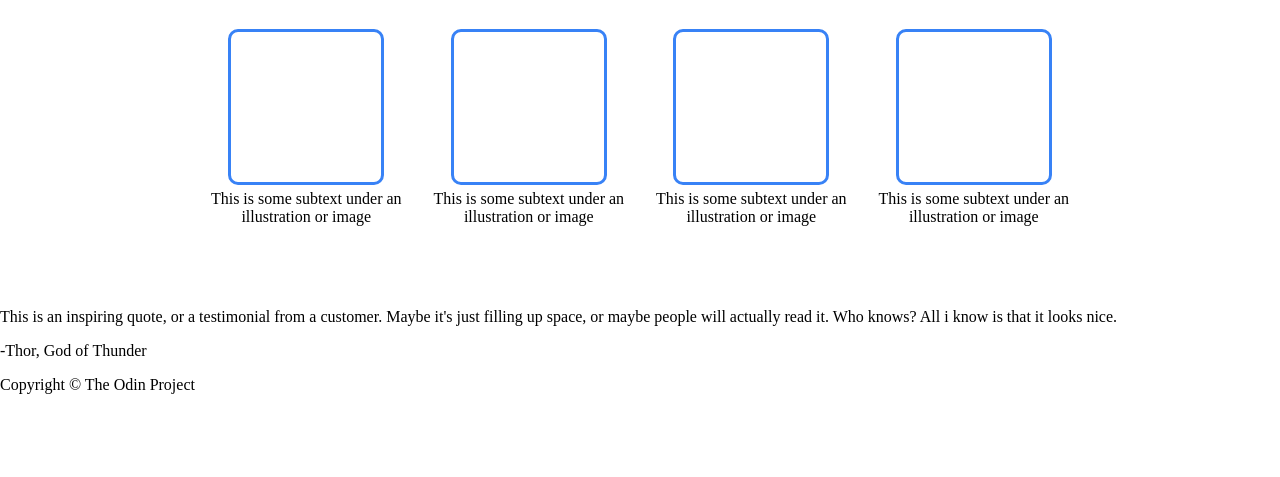
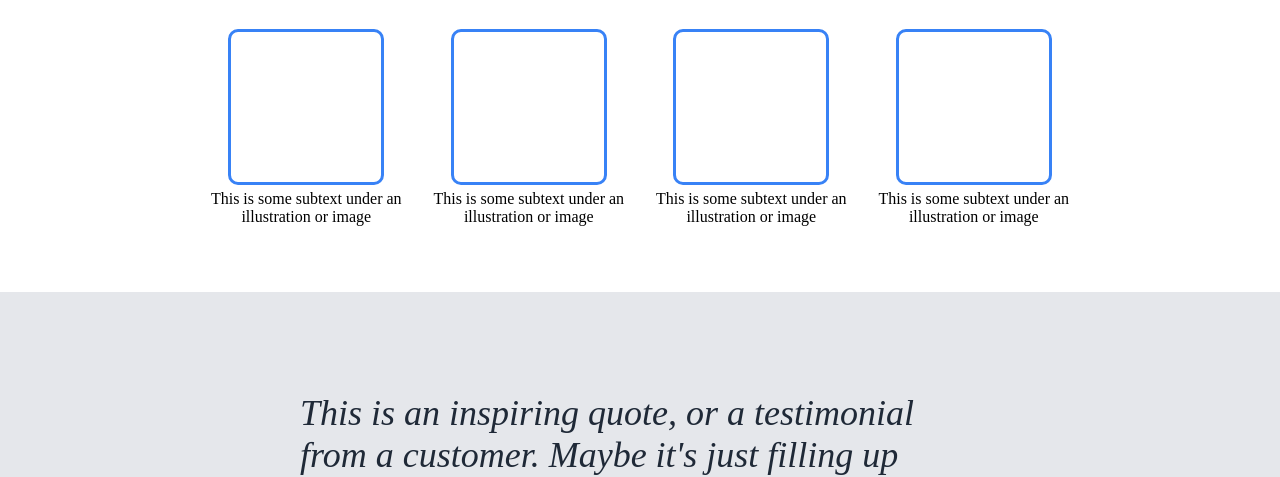
Before and after one commit to DittoT/First_Website, a plain HTML site: page index.html in a window 1280 px wide. Shown: the part 487-964 px from the top of the page. Before the commit the page ends 881 px from the top, so only its background shows below. Drawn offline with Linux system fonts and the light colour scheme.

Commit message:
Create style for third section

```diff
--- a/styles.css
+++ b/styles.css
@@ -122,3 +122,22 @@ main{
     margin-top:5px;
     text-align: center;
 }
+.third-section{
+
+    padding: 100px 300px 100px 300px;
+    background-color: var(--gray-bg-color);
+}
+.quote{
+    text-align: left;
+    font-size: var(--quote-txt-size);
+    color: var(--information-txt-color);
+    font-style: italic;
+    font-weight:lighter;
+
+    margin: 0;
+}
+.below-text{
+    margin: 0;
+    text-align:right;
+    font-weight: bold;
+}
```
